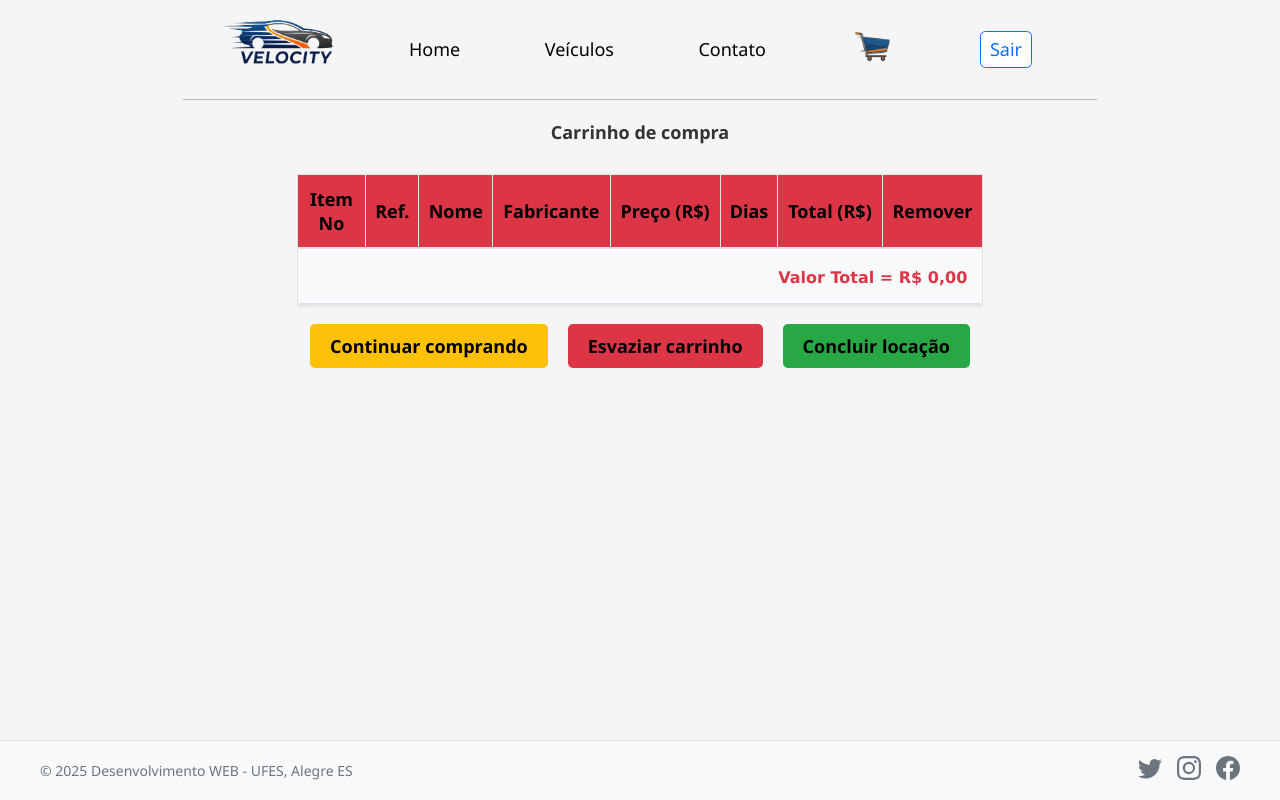
After one commit to Layonj3000/Car-Rental-Website, a PHP site: page /views/carrinho/exibirCarrinho.php in a window 1280 px wide. The commit adds this page. Run offline with PHP 8.4, Linux system fonts and the light colour scheme; the visitor is signed in with stand-in values (Sample User, id 1); data that the repository does not hold is empty.

Commit message:
feat: implementa carrinho e outras melhorias

```diff
--- /dev/null
+++ b/estilos/estilo-carrinho.css
@@ -0,0 +1,206 @@
+.carrinho-container {
+    padding: 20px;
+    max-width: 1200px;
+    margin: 0 auto;
+}
+
+.titulo-carrinho {
+    text-align: center;
+    margin-bottom: 30px;
+    color: #333;
+    font-weight: bold;
+}
+
+.tabela-responsiva {
+    overflow-x: auto;
+    margin-bottom: 20px;
+}
+
+.tabela-carrinho {
+    width: 100%;
+    border-collapse: collapse;
+    background-color: #fff;
+    box-shadow: 0 2px 4px rgba(0,0,0,0.1);
+}
+
+.cabecalho-tabela {
+    background-color: #dc3545;
+    color: white;
+}
+
+.linha-cabecalho {
+    vertical-align: middle;
+}
+
+.linha-cabecalho th {
+    text-align: center;
+    padding: 12px 8px;
+    font-weight: bold;
+    border: 1px solid #dee2e6;
+}
+
+.coluna-item {
+    width: 10%;
+}
+
+.corpo-tabela {
+    border-top: 2px solid #dee2e6;
+}
+
+.linha-item {
+    vertical-align: middle;
+    background-color: #f8f9fa;
+}
+
+.linha-item:nth-child(even) {
+    background-color: #fff;
+}
+
+.linha-item td {
+    text-align: center;
+    padding: 12px 8px;
+    border: 1px solid #dee2e6;
+}
+
+.celula-contador,
+.celula-placa,
+.celula-nome-veiculo,
+.celula-fabricante,
+.celula-valor,
+.celula-dias,
+.celula-total-item {
+    font-size: 14px;
+}
+
+.celula-botao-remover {
+    padding: 8px;
+}
+
+.botao-remover {
+    background-color: #dc3545;
+    color: white;
+    padding: 4px 8px;
+    text-decoration: none;
+    border-radius: 4px;
+    font-size: 12px;
+    font-weight: bold;
+    display: inline-block;
+    transition: background-color 0.2s;
+}
+
+.botao-remover:hover {
+    background-color: #c82333;
+    color: white;
+    text-decoration: none;
+}
+
+.linha-total {
+    background-color: #f8f9fa;
+    font-weight: bold;
+}
+
+.celula-valor-total {
+    text-align: right;
+    padding: 15px;
+    border: 1px solid #dee2e6;
+}
+
+.texto-valor-total {
+    font-family: Verdana, sans-serif;
+    font-size: 16px;
+    color: #dc3545;
+    font-weight: bold;
+}
+
+.container-acoes {
+    text-align: center;
+    margin-top: 20px;
+}
+
+.linha-botoes {
+    display: flex;
+    justify-content: center;
+    gap: 20px;
+    flex-wrap: wrap;
+}
+
+.coluna-botao {
+    flex: 0 1 auto;
+}
+
+.botao-continuar,
+.botao-esvaziar,
+.botao-finalizar {
+    padding: 10px 20px;
+    text-decoration: none;
+    border-radius: 5px;
+    font-size: 14px;
+    display: inline-block;
+    transition: all 0.2s;
+    border: none;
+    cursor: pointer;
+}
+
+.botao-continuar {
+    background-color: #ffc107;
+    color: #212529;
+}
+
+.botao-continuar:hover {
+    background-color: #e0a800;
+    color: #212529;
+    text-decoration: none;
+}
+
+.botao-esvaziar {
+    background-color: #dc3545;
+    color: white;
+}
+
+.botao-esvaziar:hover {
+    background-color: #c82333;
+    color: white;
+    text-decoration: none;
+}
+
+.botao-finalizar {
+    background-color: #28a745;
+    color: white;
+}
+
+.botao-finalizar:hover {
+    background-color: #218838;
+    color: white;
+    text-decoration: none;
+}
+
+@media (max-width: 768px) {
+    .carrinho-container {
+        padding: 10px;
+    }
+
+    .linha-botoes {
+        flex-direction: column;
+        gap: 10px;
+    }
+
+    .coluna-botao {
+        width: 100%;
+    }
+
+    .botao-continuar,
+    .botao-esvaziar,
+    .botao-finalizar {
+        width: 100%;
+        padding: 12px;
+    }
+
+    .tabela-carrinho {
+        font-size: 12px;
+    }
+
+    .linha-cabecalho th,
+    .linha-item td {
+        padding: 8px 4px;
+    }
+}
--- a/model/exemplar.inc.php
+++ b/model/exemplar.inc.php
@@ -1,9 +1,21 @@
 <?php
+
+require_once "veiculo.inc.php";
+
 class Exemplar {
     private $id_exemplar;
-    private $placa_veiculo;
+    private Veiculo $veiculo;
     private $id_locacao;
     private $locado;
+    private $dias;
+    private $valorExemplar;
+
+    function __construct($veiculo, $valorExemplar) {
+        $this -> veiculo = $veiculo;
+        $this -> locado = 1;
+        $this -> dias = 1;
+        $this -> valorExemplar = $valorExemplar;
+    }
 
     public function setExemplarComId($id_exemplar, $placa_veiculo, $id_locacao, $locado){
         $this -> id_exemplar = $id_exemplar;
@@ -45,8 +57,27 @@ class Exemplar {
         return $this->locado;
     }
 
-    public function setLocado($locado) {
-        $this->locado = $locado;
+    public function setLocado() {
+        $this->locado = 1;
+    }
+
+    public function getDias() {
+        return $this->dias;
+    }
+
+    public function setDias() {
+        $this->dias++;
+    }
+
+    public function getVeiculo() {
+        return $this->veiculo;
+    }
+
+    public function getValorExemplar() {
+        return $this->valorExemplar;
+    }
+
+    public function setValorExemplar() {
+        $this->valorExemplar = $this->dias * $this->getVeiculo()->getValor();
     }
 }
-?>
--- a/model/veiculo.inc.php
+++ b/model/veiculo.inc.php
@@ -7,6 +7,7 @@ class Veiculo {
     private $opcionais;
     private $motorizacao;
     private $valorBase;
+    private $valor;
     private $fotoReferencia;
     private $id_categoria;
 
@@ -91,11 +92,11 @@ class Veiculo {
     }
 
     public function getValor() {
-        return $this->valorBase;
+        return $this->valor;
     }
 
     public function setValor($valor) {
-        $this->valorBase = $valor;
+        $this->valor = $valor;
     }
 
     public function getFotoReferencia()
--- a/views/area-publica/showRoom.php
+++ b/views/area-publica/showRoom.php
@@ -20,9 +20,9 @@ $veiculos = $_SESSION['veiculos'];
                         <h5 class="veiculo-name"><?= $veiculo->getNome() ?></h5>
                         <p class="veiculo-year"><?= $veiculo->getAnoFabricacao() ?></p>
                         <h6 class="veiculo-brand">Marca: <?= $veiculo->getFabricante() ?></h6>
-                        <h4 class="veiculo-price">R$ <?= number_format($veiculo->getValorBase(), '2', ',', '.') ?>/dia</h4>
+                        <h4 class="veiculo-price">R$ <?= number_format($veiculo->getValor(), '2', ',', '.') ?>/dia</h4>
                         <div class="veiculo-action">
-                            <a href="../../controlers/controlerVeiculo.php?opcao=1&id=<?= $veiculo->getPlaca() ?>" class="btn-comprar">Reservar</a>
+                            <a href="../../controlers/controlerCarrinho.php?opcao=1&placa=<?= $veiculo->getPlaca() ?>" class="btn-comprar">Reservar</a>
                         </div>
                     </div>
                 </div>
--- /dev/null
+++ b/views/carrinho/exibirCarrinho.php
@@ -0,0 +1,88 @@
+<?php
+require_once '../../model/veiculo.inc.php';
+require_once '../../model/exemplar.inc.php';
+require_once '../includes/cabecalho.inc.php';
+
+$carrinho = $_SESSION['carrinho'];
+
+?>
+<link rel="stylesheet" href="estilos-carrinho.css">
+
+<div class="carrinho-container">
+    <h1 class="titulo-carrinho">Carrinho de compra</h1>
+
+    <?php
+    if (isset($_REQUEST['status'])) {
+        require_once "../includes/carrinhoVazio.inc.php";
+    } else {
+        ?>
+        <div class="tabela-responsiva">
+            <table class="tabela-carrinho">
+                <thead class="cabecalho-tabela">
+                <tr class="linha-cabecalho">
+                    <th class="coluna-item">Item No</th>
+                    <th class="coluna-ref">Ref.</th>
+                    <th class="coluna-nome">Nome</th>
+                    <th class="coluna-fabricante">Fabricante</th>
+                    <th class="coluna-preco">Preço (R$)</th>
+                    <th class="coluna-dias">Dias</th>
+                    <th class="coluna-total">Total (R$)</th>
+                    <th class="coluna-remover">Remover</th>
+                </tr>
+                </thead>
+                <tbody class="corpo-tabela">
+                <?php
+                $cont = 1;
+                $soma = 0;
+                foreach ($carrinho as $item) {
+                    ?>
+                    <tr class="linha-item">
+                        <td class="celula-contador"><?= $cont ?></td>
+                        <td class="celula-placa"><?= $item->getVeiculo()->getPlaca() ?></td>
+                        <td class="celula-nome-veiculo"><?= $item->getVeiculo()->getNome() ?></td>
+                        <td class="celula-fabricante"><?= $item->getVeiculo()->getFabricante() ?></td>
+                        <td class="celula-valor"><?= number_format($item->getVeiculo()->getValor(), '2', ',', '.') ?></td>
+                        <td class="celula-dias"><?= $item->getDias() ?></td>
+                        <td class="celula-total-item">
+                            <?= number_format($item->getValorExemplar(), '2', ',', '.') ?></td>
+                        <td class="celula-botao-remover"><a
+                                    href="../../controlers/controlerCarrinho.php?opcao=2&index=<?= $cont - 1 ?>"
+                                    class="botao-remover">X</a></td>
+                    </tr>
+                    <?php
+                    $soma += $item->getValorExemplar();
+                    $cont++;
+                }
+                ?>
+                <tr class="linha-total">
+                    <td colspan="8" class="celula-valor-total"><span
+                                class="texto-valor-total">Valor Total = R$ <?= number_format($soma, '2', ',', '.') ?></span>
+                    </td>
+                </tr>
+            </table>
+
+            <div class="container-acoes">
+                <div class="linha-botoes">
+                    <div class="coluna-botao">
+                        <a class="botao-continuar" role="button"
+                           href="../../controlers/controlerVeiculo.php?opcao=6"><b>Continuar comprando</b></a>
+                    </div>
+                    <div class="coluna-botao">
+                        <a class="botao-esvaziar" role="button"
+                           href="../../controlers/controlerCarrinho.php?opcao=3"><b>Esvaziar carrinho</b></a>
+                    </div>
+                    <div class="coluna-botao">
+                        <a class="botao-finalizar" role="button"
+                           href="../../controlers/controlerCarrinho.php?opcao=5&total=<?= $soma ?>"><b>Concluir locação</b></a>
+                    </div>
+                </div>
+            </div>
+        </div>
+        <?php
+    }
+    ?>
+</div>
+
+<?php
+require_once '../includes/rodape.inc.php';
+?>
--- a/views/includes/cabecalho.inc.php
+++ b/views/includes/cabecalho.inc.php
@@ -13,6 +13,7 @@
     <link rel="stylesheet" href="../../estilos/estilo-home.css">
     <link rel="stylesheet" href="../../estilos/estilo-fale-conosco.css">
     <link rel="stylesheet" href="../../estilos/estilo-contato-sucesso.css">
+    <link rel="stylesheet" href="../../estilos/estilo-carrinho.css">
 
 </head>
 <body>
--- a/views/includes/menus/menuADM.inc.php
+++ b/views/includes/menus/menuADM.inc.php
@@ -21,7 +21,11 @@
             </ul>
         </li>
         <li><a href="../../views/area-publica/fale-conosco.php">Contato</a></li>
-        <li class="carrinho-de-compras"><img src="../../imagens/carrinho-de-compra.png" alt="carrinho-de-compras"></li>
+        <li class="carrinho-de-compras">
+            <a href="../../controlers/controlerCarrinho.php?opcao=4">
+                <img src="../../imagens/carrinho-de-compra.png" alt="carrinho-de-compras">
+            </a>
+        </li>
         <?php include 'botoes/botaoLogin.inc.php'; ?>
     </ul>
 </nav>
--- a/views/includes/menus/menuCliente.inc.php
+++ b/views/includes/menus/menuCliente.inc.php
@@ -15,7 +15,11 @@
             </ul>
         </li>
         <li><a href="../../views/area-publica/fale-conosco.php">Contato</a></li>
-        <li class="carrinho-de-compras"><img src="../../imagens/carrinho-de-compra.png" alt="carrinho-de-compras"></li>
+        <li class="carrinho-de-compras">
+            <a href="../../controlers/controlerCarrinho.php?opcao=4">
+                <img src="../../imagens/carrinho-de-compra.png" alt="carrinho-de-compras">
+            </a>
+        </li>
         <?php include 'botoes/botaoLogin.inc.php'; ?>
     </ul>
 </nav>
--- a/views/includes/menus/menuPublico.inc.php
+++ b/views/includes/menus/menuPublico.inc.php
@@ -8,7 +8,11 @@
         <li><a href="../../views/area-publica/index.php">Home</a></li>
         <li><a href="../../controlers/controlerVeiculo.php?opcao=6">Veículos</a></li>
         <li><a href="../../views/area-publica/fale-conosco.php">Contato</a></li>
-        <li class="carrinho-de-compras"><img src="../../imagens/carrinho-de-compra.png" alt="carrinho-de-compras"></li>
+        <li class="carrinho-de-compras">
+            <a href="../../controlers/controlerCarrinho.php?opcao=4">
+                <img src="../../imagens/carrinho-de-compra.png" alt="carrinho-de-compras">
+            </a>
+        </li>
         <?php include 'botoes/botaoLogin.inc.php'; ?>
     </ul>
 </nav>
```
Also changed, not shown: controlers/controlerCarrinho.php (added, +107 -0 lines), dao/veiculoDao.inc.php (+23 -12 lines), views/carrinho/dadosCompra.php (added, +66 -0 lines), views/includes/carrinhoVazio.inc.php (added, +10 -0 lines), 1 other file.
